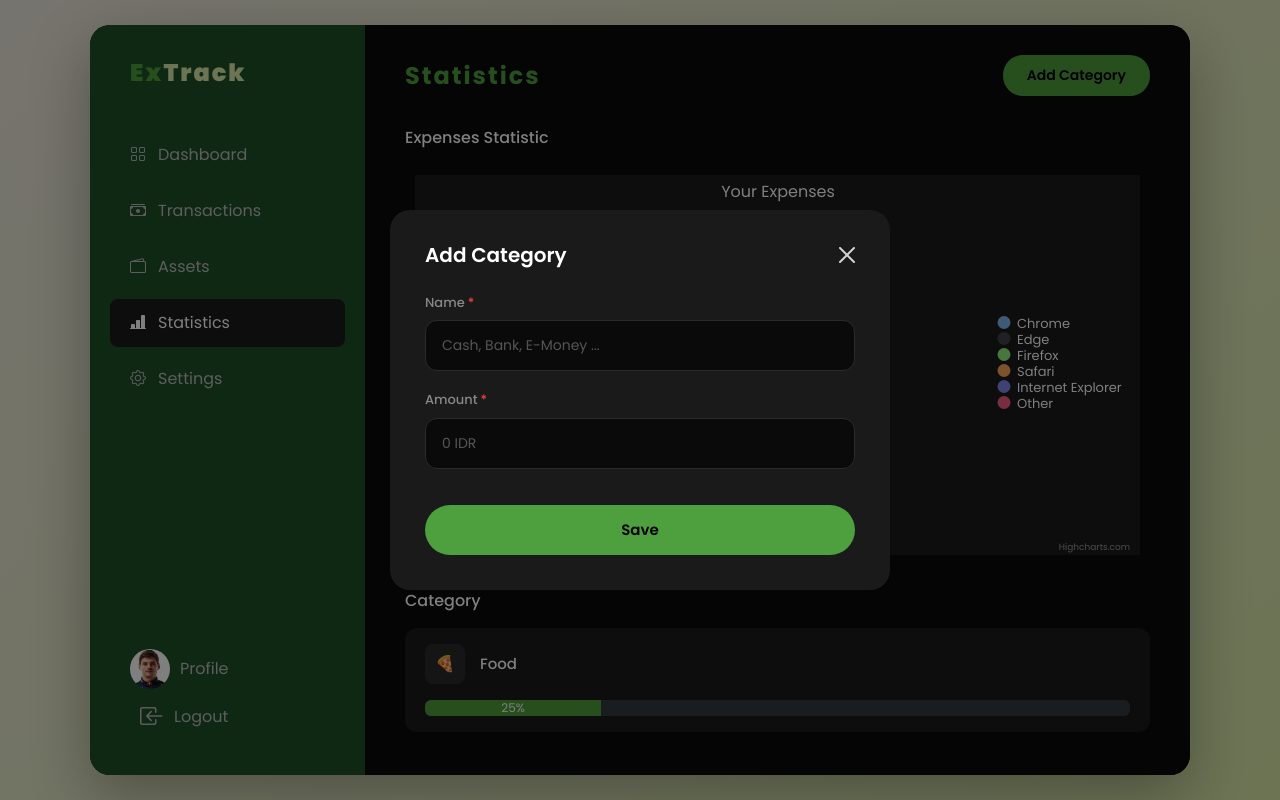
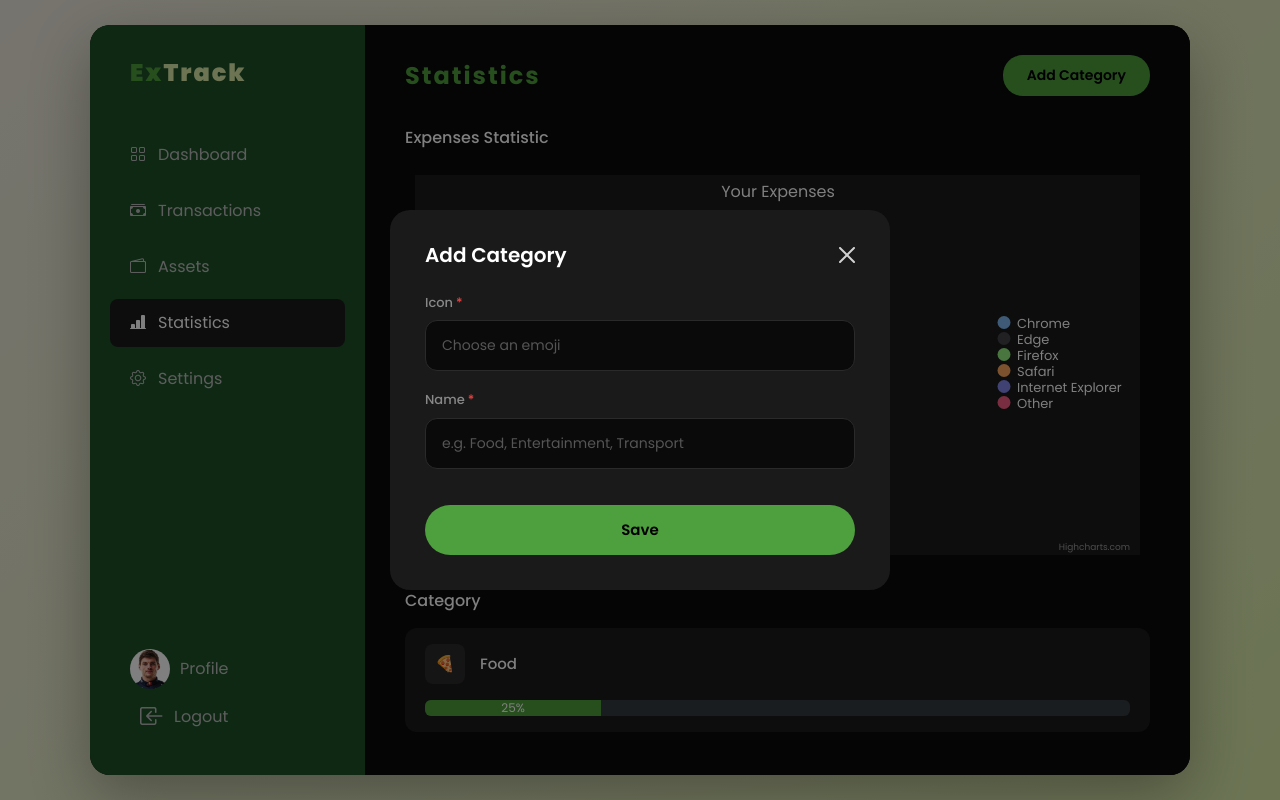
Before and after one commit to irfannazril/ExTrack, a PHP site: page /statistics.php in a window 1280 px wide, after a click on "Add Category". Run offline with PHP 8.4, Linux system fonts and the light colour scheme.

Commit message:
Perbarui placeholder input pada form aset dan kategori di halaman assets.php dan statistics.php

```diff
--- a/public/assets.php
+++ b/public/assets.php
@@ -251,7 +251,7 @@
           <form id="transactionForm">
             <div class="mb-3">
               <label for="assetName" class="form-label">Name<span class="required">*</span></label>
-              <input type="text" class="form-control" id="assetName" placeholder="Cash, Bank, E-Money ..." required>
+              <input type="text" class="form-control" id="assetName" placeholder="e.g. Cash, Bank, E-Wallet" required>
             </div>
             <div class="mb-3">
               <label for="assetAmount" class="form-label">Amount<span class="required">*</span></label>
--- a/public/statistics.php
+++ b/public/statistics.php
@@ -110,12 +110,12 @@
         <div class="modal-body">
           <form id="transactionForm">
             <div class="mb-3">
-              <label for="assetName" class="form-label">Name<span class="required">*</span></label>
-              <input type="text" class="form-control" id="assetName" placeholder="Cash, Bank, E-Money ..." required>
+              <label for="category-icon" class="form-label">Icon<span class="required">*</span></label>
+              <input type="text" class="form-control" id="category-icon" placeholder="Choose an emoji" required>
             </div>
             <div class="mb-3">
-              <label for="assetAmount" class="form-label">Amount<span class="required">*</span></label>
-              <input type="text" class="form-control" id="assetAmount" placeholder="0 IDR" required>
+              <label for="category-name" class="form-label">Name<span class="required">*</span></label>
+              <input type="text" class="form-control" id="category-name" placeholder="e.g. Food, Entertainment, Transport" required>
             </div>
 
             <button type="submit" class="btn-save">Save</button>
```
